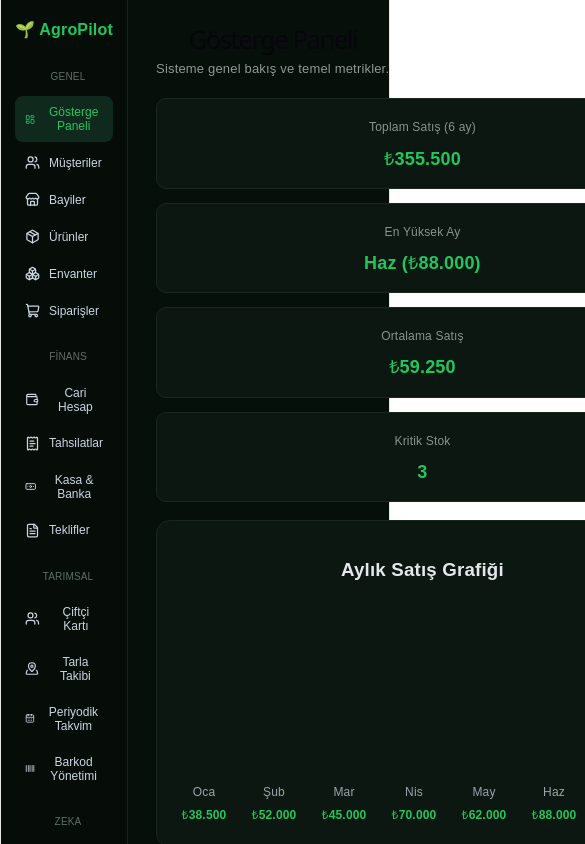
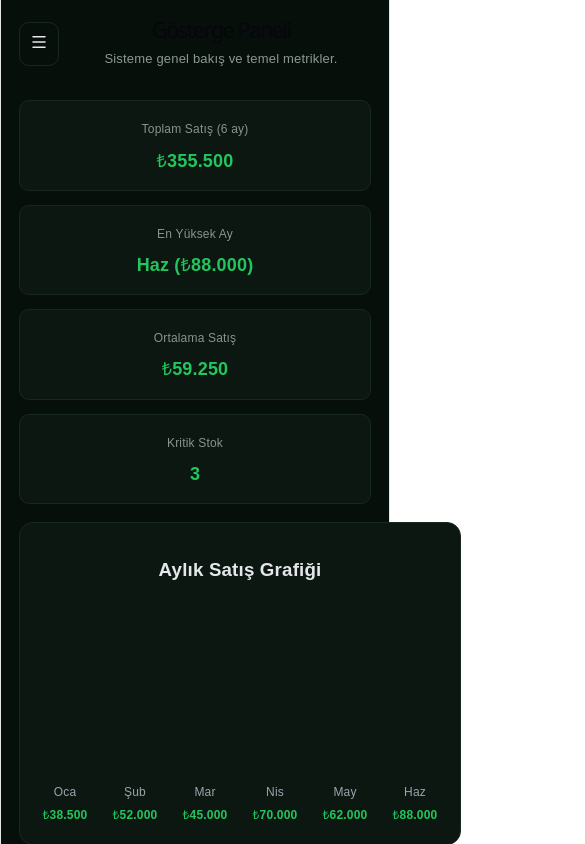
Before and after one commit to mgorkem19/AGROPILOT-ERP, a React (Vite) app: page / in a window 390 px wide. Shown: the top 844 px of the page, 585 px wide, since content can reach past the window. Built offline with nearby package versions, Linux system fonts and the light colour scheme.

Commit message:
Mobil uyum eklendi

```diff
--- a/src/App.css
+++ b/src/App.css
@@ -202,6 +202,16 @@ td {
   padding: 11px 8px;
   border-bottom: 1px solid #14231b;
   color: #e5e7eb;
+}
+
+.tableContainer {
+  width: 100%;
+  overflow-x: auto;
+  -webkit-overflow-scrolling: touch;
+}
+
+.tableContainer table {
+  min-width: 720px;
 }
 
 .money { color: #22c55e; font-weight: 700; }
@@ -435,6 +445,23 @@ select,
   outline: none;
 }
 
+.menuToggle {
+  display: none;
+  background: transparent;
+  border: 1px solid #17281f;
+  color: #e5e7eb;
+  padding: 10px;
+  border-radius: 10px;
+  cursor: pointer;
+}
+
+.backdrop {
+  position: fixed;
+  inset: 0;
+  background: rgba(0, 0, 0, 0.55);
+  z-index: 20;
+}
+
 input:disabled,
 select:disabled {
   opacity: .75;
@@ -517,3 +544,176 @@ option {
   }
   .panelHead { flex-wrap: wrap; }
 }
+
+@media (max-width: 768px) {
+  .app {
+    flex-direction: column;
+  }
+
+  aside {
+    position: fixed;
+    left: 0;
+    top: 0;
+    bottom: 0;
+    width: 260px;
+    transform: translateX(-100%);
+    transition: transform 220ms ease;
+    z-index: 30;
+    padding-top: 18px;
+    background: #060d09;
+  }
+
+  aside.open {
+    transform: translateX(0);
+  }
+
+  .backdrop {
+    display: block;
+  }
+
+  main {
+    padding: 18px;
+  }
+
+  header {
+    position: sticky;
+    top: 0;
+    z-index: 10;
+    background: #070f0b;
+    display: flex;
+    align-items: center;
+    justify-content: flex-start;
+    gap: 12px;
+    padding-bottom: 12px;
+  }
+
+  .menuToggle {
+    display: inline-flex;
+  }
+
+  header > div {
+    flex: 1;
+  }
+
+  header h1 {
+    font-size: 22px;
+    margin: 0;
+  }
+
+  header p {
+    font-size: 13px;
+    margin: 6px 0 0;
+  }
+
+  .stats,
+  .stats.four,
+  .dashGrid,
+  .profileGrid,
+  .barcodeGrid,
+  .calendarGrid {
+    grid-template-columns: 1fr;
+  }
+
+  .panel {
+    padding: 16px;
+  }
+
+  .panelHead {
+    flex-direction: column;
+    align-items: stretch;
+    gap: 12px;
+  }
+
+  .panelHead h3 {
+    font-size: 16px;
+  }
+
+  .panelHead .tabs,
+  .panelHead .search {
+    width: 100%;
+  }
+
+  .panelHead .tabs {
+    justify-content: flex-start;
+    flex-wrap: wrap;
+  }
+
+  .search {
+    width: 100%;
+  }
+
+  .search input {
+    width: 100%;
+  }
+
+  .tableContainer {
+    overflow-x: auto;
+    width: 100%;
+  }
+
+  .tableContainer table {
+    min-width: 700px;
+  }
+
+  .profileGrid,
+  .barcodeGrid,
+  .calendarGrid {
+    gap: 14px;
+  }
+
+  .taskCard,
+  .farmerCard,
+  .barcodeCard,
+  .panel {
+    width: 100%;
+  }
+
+  .barcodeTools,
+  .aiSend {
+    flex-direction: column;
+  }
+
+  .barcodeTools button,
+  .aiSend button,
+  .primary,
+  aside button,
+  button {
+    min-height: 44px;
+    font-size: 14px;
+  }
+
+  .aiPanel {
+    max-width: none;
+  }
+
+  .chatBox {
+    max-height: 420px;
+    overflow-y: auto;
+  }
+
+  .msg {
+    max-width: 100%;
+    font-size: 14px;
+  }
+
+  .aiSend input {
+    width: 100%;
+  }
+
+  .fakeBarcode {
+    min-height: 46px;
+  }
+
+  .modalBox {
+    width: min(92vw, 430px);
+    margin: 0 12px;
+  }
+
+  .modalActions {
+    flex-direction: column;
+  }
+
+  .modalActions button {
+    width: 100%;
+  }
+}
--- a/src/App.jsx
+++ b/src/App.jsx
@@ -30,6 +30,7 @@ import {
   CheckCircle2,
   AlertTriangle,
   TrendingUp,
+  Menu,
   X,
 } from "lucide-react";
 
@@ -163,6 +164,7 @@ function App() {
     { from: "ai", text: "Merhaba, stok, müşteri, satış ve tarla işlemleri hakkında soru sorabilirsin." },
     { from: "ai", text: "Öneri: DAP Gübre kritik seviyeye yaklaşıyor. Yeni sipariş açılmalı." },
   ]);
+  const [mobileMenuOpen, setMobileMenuOpen] = useState(false);
 
   const [salesData, setSalesData] = useState([
     { month: "Oca", value: 38500 },
@@ -462,7 +464,7 @@ function App() {
           </div>
           <div className="search"><Search size={14} /><input value={search} onChange={(e) => setSearch(e.target.value)} placeholder="Ara..." /></div>
         </div>
-        {table}
+        <div className="tableContainer">{table}</div>
       </section>
     );
   }
@@ -487,7 +489,7 @@ function App() {
           <div className="group" key={group.title}>
             <small>{group.title}</small>
             {group.items.map(([id, title, Icon]) => (
-              <button key={id} onClick={() => { setPage(id); setSearch(""); setTableFilter('Tümü'); }} className={page === id ? "active" : ""}>
+              <button key={id} onClick={() => { setPage(id); setSearch(""); setTableFilter('Tümü'); setMobileMenuOpen(false); }} className={page === id ? "active" : ""}>
                 <Icon size={15} /> {title}
               </button>
             ))}
@@ -497,6 +499,9 @@ function App() {
 
       <main>
         <header>
+          <button className="menuToggle" onClick={() => setMobileMenuOpen((prev) => !prev)}>
+            {mobileMenuOpen ? <X size={18} /> : <Menu size={18} />}
+          </button>
           <div>
             <h1>{currentTitle}</h1>
             <p>{currentDesc}</p>
```
